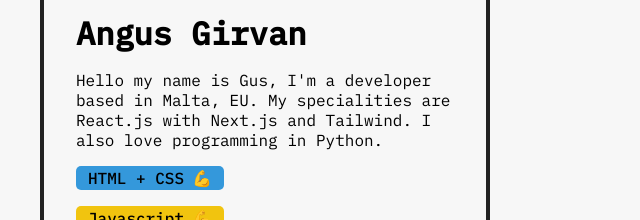
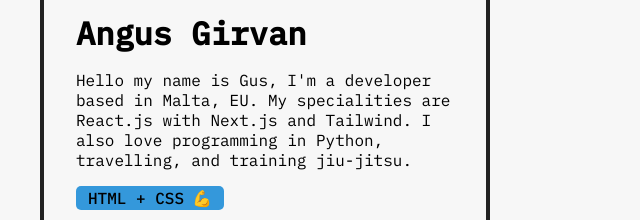
Before and after one commit to angusgee/developer-card, a React (Vite) app: page / in a window 1280 px wide. Shown: the part 360-580 px from the top of the page, without its empty margins (0-640 px from the left). Built offline with nearby package versions, Linux system fonts and the light colour scheme.

Commit message:
Add additional interests to intro

```diff
--- a/src/Intro.jsx
+++ b/src/Intro.jsx
@@ -1,6 +1,6 @@
 const data = {
   intro:
-    "Hello my name is Gus, I'm a developer based in Malta, EU. My specialities are React.js with Next.js and Tailwind. I also love programming in Python.",
+    "Hello my name is Gus, I'm a developer based in Malta, EU. My specialities are React.js with Next.js and Tailwind. I also love programming in Python, travelling, and training jiu-jitsu.",
   name: "Angus Girvan",
 };
 
```
